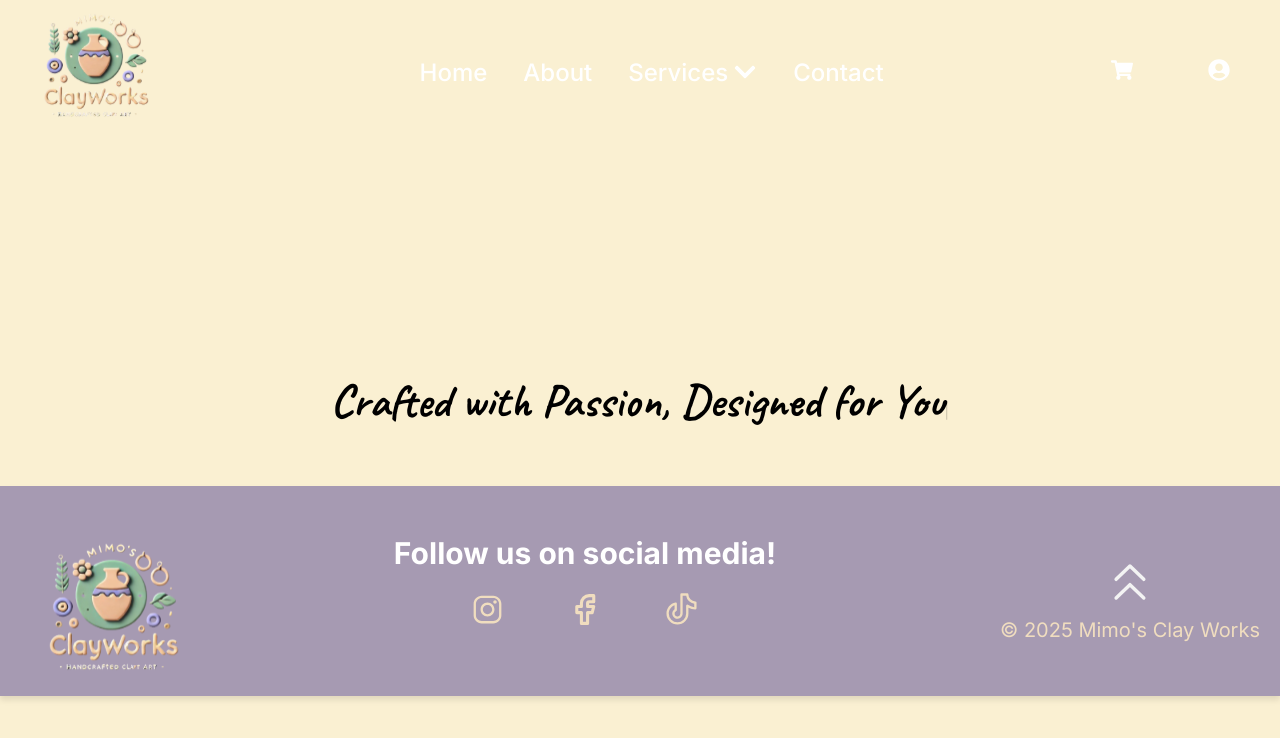
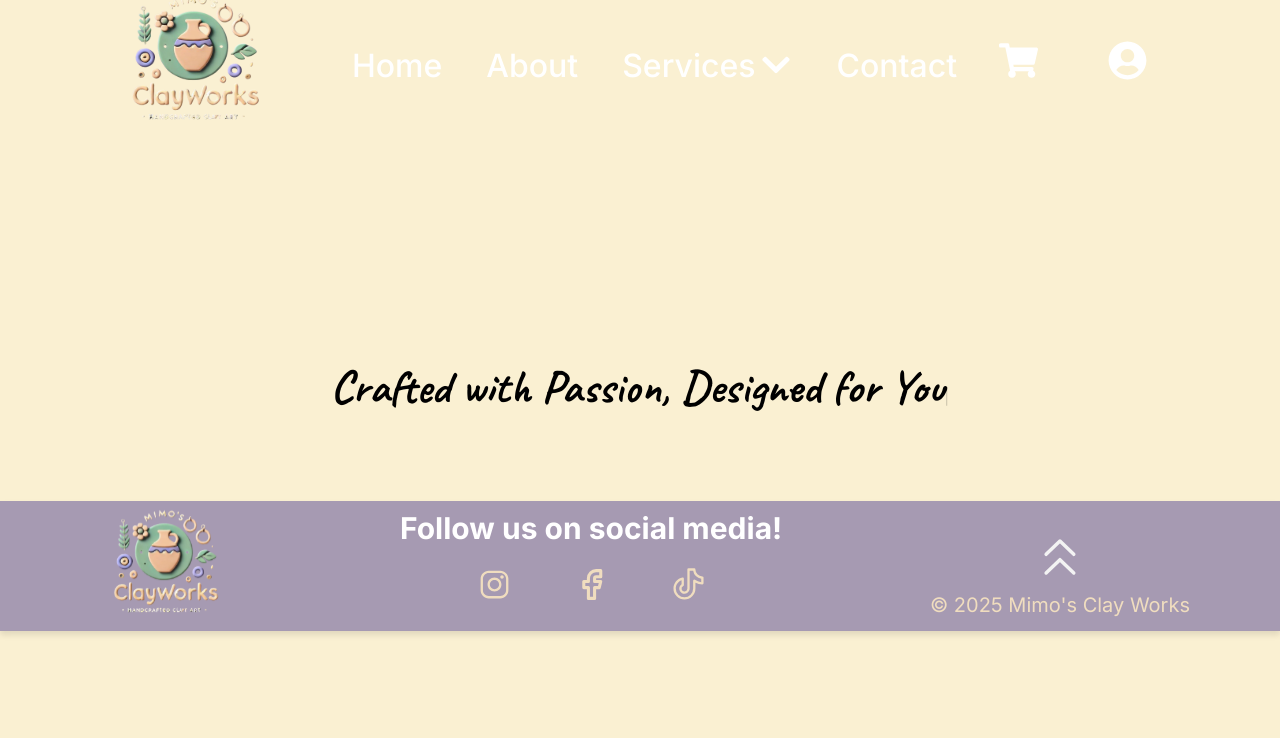
Before and after one commit to qamarser/mimo-claywrork-frontend, a React (Vite) app: page / in a window 1280 px wide. Shown: the top 738 px of the page. Built offline with nearby package versions, Linux system fonts and the light colour scheme; no server answers.

Commit message:
update the header and footer

```diff
--- a/src/about-contact/About.jsx
+++ b/src/about-contact/About.jsx
@@ -2,6 +2,7 @@ import React from 'react'
 import { useEffect, useState } from 'react'
 import './About.css'
 import Rectangle from "../assets/Rectangle.svg"
+import Contact from './Contact'
 
 
 const About = () => {
@@ -28,9 +29,11 @@ const About = () => {
 
      <div className='rectangle'>
       <img src={Rectangle} alt='rectangle' />
+
      </div>
+     <contact/>
+    </div>
 
-    </div>
   )
 }
 
--- a/src/servecies page/Servecies.jsx
+++ b/src/servecies page/Servecies.jsx
@@ -41,7 +41,7 @@ const CategoryList = () => {
     <div className="category-container">
       {categories.map((category) => (
         <div key={category._id} className="category-section">
-          <h1 className="category-title">{category.name}</h1>
+          <h1 className="category-title" id={category.name}  >{category.name}</h1>
           <div className="products-grid">
             {Array.isArray(productsByCategory[category._id]) ? (
               productsByCategory[category._id].map((product) => (
--- a/src/styling css/Footer.css
+++ b/src/styling css/Footer.css
@@ -4,52 +4,25 @@
 }
 .footer{
   background-color: #A69AB2;
-  /* padding: 5px 20px; */
-  padding: 20px 0px;
+  padding: 5px 20px;
   box-shadow: 0px 4px 6px rgba(0, 0, 0, 0.1);
-  text-align: center;
-  box-sizing: border-box;
+  position: relative;
+  margin-top: 15px;
 }
 
-/* .footer-container{
+.footer-container{
   display: flex;
   justify-content: space-between;
   align-items: center;
   max-width: 1100px;
   height: 120px;
   margin: auto;
-  /* box-sizing: border-box; */
-    /* flex-wrap: wrap; */
-/* } */
+}
 
-.footer-container {
-    display: flex;
-    justify-content: space-between;
-    align-items: center;
-    /* width: 100%;
-    max-width: 100%;
-    height: auto; */
-    padding: 0 20px;
-    /* box-sizing: border-box; */
-    flex-wrap: wrap;
-}
- .logo{
-  height: 150px;
-  max-width: 150px;
+.logo{
+  height: 192px;
   /* width: 237.66px; */
-  margin-top: 20px;
- }
-
- /* .logo{
-    height: 150px;
-    /* width: 237.66px; */
-     /* margin-top: 20px;
-    max-width: 150px;
-}  */
-
-.logo img {
-  width: 200px;
-  height: auto;
+  margin-top: 52px;
 }
 
 .footer-text{
@@ -108,207 +81,3 @@
   align-content: center;
   /* gap: 10px; */
 }
-
-
-/*{
-    font-family: "Inter", serif;
-
-}
-.footer {
-    background-color: #A69AB2;
-    padding: 20px 0px;
-    box-shadow: 0px 4px 6px rgba(0, 0, 0, 0.1); */
-    /* position: relative;
-    margin-top: 15px;
-    width: 100vw;
-    overflow-x: hidden; */
-    /* text-align: center;
-    box-sizing: border-box;
-} */
-
-
-/* .footer-container {
-    display: flex;
-    justify-content: space-between;
-    align-items: center;
-    width: 100%;
-    max-width: 100%;
-    height: auto;
-    padding: 0 20px;
-    box-sizing: border-box;
-    flex-wrap: wrap;
-} */
-
-/* .footer-container {
-  display: flex;
-  flex-direction: row;
-  align-items: center;
-  justify-content: space-between;
-  max-width: 1200px;
-  margin: 0 auto;
-  padding: 0 20px;
-}
-
-
-/* .logo{
-    height: 150px;
-    /* width: 237.66px; */
-    /* margin-top: 20px;
-    max-width: 150px;
-} */
-
-/* .logo img {
-  width: 100px;
-  height: auto;
-}
-
-.footer-text{
-    color: white;
-    font-weight: bold;
-    /* font-size: 31px; */
-    /* text-align: center;
-    font-size: 1.2em;
-    margin-bottom: 10px;
-}
-
-.footer-icons{
-    display: flex;
-    gap: 15px;
-}
-
-.icon{
-    color:#F0DDBF ; */
-    /* font-size: 40px; */
-    /* font-size: 1.5em;
-    cursor: pointer;
-}
-.btn{
-    border: none;
-    background:none;
-    cursor: pointer;
-}  */
-
-/* .back-to-top{
-    height: 75px;
-    width: 77px;
-} */
-
-/* .back-to-top-button{
-    height: 65px;
-} */
-
-/* .back-to-top-button img {
-    /* height: 50px;
-    width: auto; */
-    /* width: 30px;
-    height: auto;
-    cursor: pointer;
-}
-
-
-.footer-copyright{
-    color: #F0DDBF; */
-    /* font-size: 20px; */
-    /* font-size: 0.9em;
-    text-align: center;
-}
-
-.middle{
-    display: flex;
-    flex-direction: column;
-    align-items: center;
-    align-content: center;
-    gap: 30px;
-
-      margin: 20px 0;
-
-}
-
-.right{
-    display: flex;
-    flex-direction: column;
-    align-items: center;
-    align-content: center;
-    /* gap: 10px; */
-/* } */
-
-  /* tablet */
-/* @media (max-width: 1024px) {
-    .footer-container {
-      flex-direction: column;
-      text-align: center;
-      padding: 15px;
-      gap: 25px;
-    }
-
-
-    .logo {
-      height: 100px;
-      max-width: 120px;
-      margin: 0 auto;
-    }
-
-    .footer-text {
-      font-size: 22px;
-      margin: 15px 0;
-    }
-
-    .footer-icons {
-      justify-content: center;
-    }
-
-    .icon {
-      font-size: 28px;
-    }
-
-    .right {
-      margin-top: 20px;
-    }
-  }
-
-
-
-  /* mobile */
-/* @media (max-width: 768px) {
-    .footer {
-      padding: 15px 10px;
-    }
-    .footer-container {
-      padding: 0 10px;
-    }
-
-
-    .footer-container {
-      flex-direction: column;
-      text-align: center;
-      gap: 25px;
-    }
-
-    .logo {
-      height: 133px;
-      max-width: 197px;
-      margin: 0 auto;
-    }
-
-    .footer-text {
-      font-size: 18px;
-      margin: 10px 0;
-    }
-
-    .footer-icons {
-      justify-content: center;
-    }
-
-    .icon {
-      font-size: 24px;
-    }
-
-    .footer-copyright {
-      font-size: 16px;
-      margin-top: 15px;
-    }
-
-    .back-to-top-button {
-      height: 50px;
-    }
-  }  */
--- a/src/styling css/Navbar.css
+++ b/src/styling css/Navbar.css
@@ -1,75 +1,54 @@
 *{
+  margin: 0;
   font-family: "Inter", serif;
 }
+/* general Navbar styling */
 .navbar {
-  /* padding: 15px 30px; */
-  /* position: sticky; */
-  /* top: 0; */
-  width: 100vw;
+    background-color: #A69AB2;
+    padding: 5px 20px;
+    box-shadow: 0px 4px 6px rgba(0, 0, 0, 0.1);
     position: relative;
-  box-sizing: border-box;
-  /* z-index: 1000; */
-  /* box-shadow: 0px 2px 10px rgba(0, 0, 0, 0.1); */
 }
 
-/* Navbar Container */
-.container {
+
+.container{
     display: flex;
     justify-content: space-between;
     align-items: center;
-  /* max-width: 1200px; */
-  max-width: 100%;
-  padding: 0 20px;
-  box-sizing: border-box;
-  /* margin: 0 auto; */
+    max-width: 1100px;
+    height: 120px;
+    margin: auto;
 }
 
-
-/* .navbar {
-  width: 100vw;
-  position: relative;
-  box-sizing: border-box;
-  overflow-x: hidden;
-} */
-
-.navbar:not(.hero-section-navbar) {
-  background-color: #A69AB2;
-  box-shadow: 0px 4px 6px rgba(0, 0, 0, 0.1);
-}
-
-/* .container {
-  display: flex;
-  justify-content: space-between;
-  align-items: center;
-  width: 100%;
-  max-width: 100%;
-  height: 120px;
-  padding: 0 20px;
-  box-sizing: border-box;
-} */
-
-.logo-img img {
+.logo img{
     height: 140px;
 }
 
-.nav-links {
+.nav-links{
     list-style: none;
     display: flex;
     gap: 20px;
-  flex-wrap: wrap;
-  justify-content: center;
 }
 
-.nav-links li {
+.nav-links li{
     position: relative;
 }
+
+/* .nav-links a{
+    text-decoration: none;
+    color: white;
+    font-weight: 500;
+    padding: 8px 12px;
+    transition: color 0.3s ease;
+} */
+
 
 .nav-links a, .dropbtn {
   text-decoration: none;
   color: white;
   font-weight: 500;
-  font-size: 24px;
-  padding: 6px 8px;
+  font-size: 32px;
+  padding: 8px 12px;
   transition: color 0.3s ease;
   background: none;
   border: none;
@@ -77,314 +56,54 @@
   display: flex;
   align-items: center;
   gap: 5px;
-  white-space: nowrap;
-  transition: color 0.3s ease-in-out;
-}
-
-
-
-/* Navigation Links */
-/* .nav-links {
-  display: flex;
-  list-style: none;
-  gap: 25px;
-} */
-
-/* .nav-links li {
-  position: relative;
-} */
-
-/* .nav-links a {
-  text-decoration: none;
-  font-size: 18px;
-  color: white;
-  font-weight: 500;
-  transition: color 0.3s ease-in-out;
-} */
-
-.nav-links a:hover {
-  color: #f5d3f0;
-}
-
-/* Dropdown */
-/* .dropdown {
-  cursor: pointer;
-}
-
-.dropdown a {
-  display: flex;
-  align-items: center;
-  gap: 5px;
-} */
-
-.dropdown-content {
-  display: none;
-  position: absolute;
-  background-color: white;
-  top: 35px;
-  left: 0;
-  min-width: 150px;
-  border-radius: 5px;
-  box-shadow: 0px 4px 10px rgba(0, 0, 0, 0.2);
-  flex-direction: column;
-  padding: 10px;
-}
-
-.dropdown-content a {
-  color: #333;
-  padding: 8px 12px;
-  display: block;
-  transition: background 0.3s ease;
-}
-
-.dropdown-content a:hover {
-  background-color: #f3f3f3;
-}
-
-.dropdown:hover .dropdown-content {
-  display: block;
-}
-
-/* Dropdown Icon */
-.dropdown-icon {
-  transition: transform 0.3s ease-in-out;
-}
-
-.rotated {
-  transform: rotate(180deg);
-}
-
-/* Icons (Cart & Profile) */
-.icons {
-  display: flex;
-  gap: 15px;
-}
-
-.icons button {
-  background: none;
-  border: none;
-  font-size: 22px;
-  cursor: pointer;
-  color: white;
-  transition: color 0.3s ease;
-}
-
-.icons button:hover {
-  color: #f5d3f0;
-}
-
-/* Mobile Menu Button */
-.menu-toggle {
-  display: none;
-  background: none;
-  border: none;
-  font-size: 28px;
-  color: white;
-  cursor: pointer;
-}
-
-/* Responsive Design */
-@media (max-width: 1024px) {
-  .nav-links {
-      gap: 20px;
-  }
-
-  .nav-links a {
-      font-size: 16px;
-  }
-}
-
-@media (max-width: 768px) {
-  .menu-toggle {
-      display: block;
-  }
-
-  .nav-links {
-      display: none;
-      flex-direction: column;
-      position: absolute;
-      top: 70px;
-      left: 0;
-      width: 100%;
-      background-color: #b5a2b6;
-      padding: 20px 0;
-      text-align: center;
-      gap: 15px;
-  }
-
-  .nav-links.open {
-      display: flex;
-  }
-
-  .dropdown-content {
-      position: static;
-      box-shadow: none;
-      background: none;
-      padding: 0;
-  }
-
-  .dropdown-content a {
-      color: white;
-      padding: 8px;
-  }
-}
-
-
-
-
-/* *{
-  margin: 0;
-  font-family: "Inter", serif;
-}
-
-.navbar {
-  width: 100vw;
-  position: relative;
-  overflow-x: hidden;
-  box-sizing: border-box;
-}
-
-.navbar:not(.hero-section-navbar) {
-  background-color: #A69AB2;
-  box-shadow: 0px 4px 6px rgba(0, 0, 0, 0.1);
-}
-
-.container {
-  display: flex;
-  justify-content: space-between;
-  align-items: center;
-  width: 100%;
-  max-width: 100%;
-  height: 120px;
-  padding: 0 20px;
-  box-sizing: border-box;
-}
-
-.logo-img img {
-  height: 140px;
-}
-
-.nav-links {
-  list-style: none;
-  display: flex;
-  gap: 10px;
-  flex-wrap: wrap;
-  justify-content: center;
-}
-
-.nav-links li {
-  position: relative;
-}
-
-.nav-links a, .dropbtn {
-  text-decoration: none;
-  color: white;
-  font-weight: 500;
-  font-size: 24px;
-  padding: 6px 8px;
-  transition: color 0.3s ease;
-  background: none;
-  border: none;
-  cursor: pointer;
-  display: flex;
-  align-items: center;
-  gap: 5px;
-  white-space: nowrap;
 }
 
 .nav-links a:hover, .dropbtn:hover {
   color: #f0e6ff;
 }
 
+/* dropdown menu */
 .dropdown {
     position: relative;
 }
 
-.dropdown-icon {
+/* dropdown btn */
+/* .dropbtn{
+    display:flex;
+    align-items: center;
+    gap: 5px;
+    cursor: pointer;
+    position: relative;
+} */
+
+/* Dropdown arrow icon */
+.dropdown-icon{
     transition: transform 0.3s ease;
 }
 
+/* rotate the arrow on hover */
+/* .dropdown:hover .dropdown-icon{
+    transform: rotate(180deg);
+} */
+
+/* Rotate the arrow dynamically */
 .rotated {
   transform: rotate(180deg);
 }
 
-.dropdown-content {
-  position: absolute;
-  margin: 0;
-  font-family: "Inter", serif;
+/* extra text ap */
+/* .dropbtn .extra-text {
+    display: none;
+    font-size: 12px;
+    font-style: italic;
   }
 
-.navbar {
-    width: 100vw;
-    position: relative;
-    overflow-x: hidden;
-    box-sizing: border-box;
-}
+  .dropdown:hover .dropbtn .extra-text {
+    display:inline;
+  } */
 
-.navbar:not(.hero-section-navbar) {
-    background-color: #A69AB2;
-    box-shadow: 0px 4px 6px rgba(0, 0, 0, 0.1);
-}
 
-.container {
-    display: flex;
-    justify-content: space-between;
-    align-items: center;
-    width: 100%;
-    max-width: 100%;
-    height: 120px;
-    padding: 0 20px;
-    box-sizing: border-box;
-}
-
-.logo-img img {
-    height: 140px;
-}
-
-.nav-links {
-    list-style: none;
-    display: flex;
-    gap: 10px;
-    flex-wrap: wrap;
-    justify-content: center;
-}
-
-.nav-links li {
-    position: relative;
-}
-
-.nav-links a, .dropbtn {
-  text-decoration: none;
-  color: white;
-  font-weight: 500;
-  font-size: 24px;
-  padding: 6px 8px;
-  transition: color 0.3s ease;
-  background: none;
-  border: none;
-  cursor: pointer;
-  display: flex;
-  align-items: center;
-  gap: 5px;
-  white-space: nowrap;
-}
-
-.nav-links a:hover, .dropbtn:hover {
-  color: #f0e6ff;
-}
-
-.dropdown {
-    position: relative;
-}
-
-.dropdown-icon {
-    transition: transform 0.3s ease;
-}
-
-.rotated {
-  transform: rotate(180deg);
-}
-
+/* Dropdown Content */
 .dropdown-content {
   position: absolute;
   background: #FAF0D2;
@@ -397,7 +116,17 @@
   display: flex;
   flex-direction: column;
   padding: 5px 0;
+    /* display: none;
+    position: absolute;
+    background: #FAF0D2;
+    min-width: 150px;
+    box-shadow: 0px 4px 6px rgba(0, 0, 0, 0.1);
+    border-radius: 5px;
+    top: 100%;
+    left: 0;
+    z-index: 100; */
   }
+
 
 .dropdown-content a {
     color: black;
@@ -411,6 +140,14 @@
     color: black;
   }
 
+
+/* Show dropdown menu on hover
+.dropdown:hover .dropdown-content {
+  display: block;
+} */
+
+
+/* Icons */
 .icons {
     display: flex;
     gap: 10px;
@@ -424,6 +161,8 @@
     color: white;
   }
 
+
+/* Mobile Menu */
 .menu-toggle {
     display: none;
     font-size: 24px;
@@ -433,51 +172,9 @@
     cursor: pointer;
   }
 
-Tablet Design
-@media (max-width: 1024px) {
-    .container {
-      padding: 0 15px;
-    }
 
-    .nav-links {
-      gap: 15px;
-    }
-
-    .nav-links a, .dropbtn {
-      font-size: 22px;
-    }
-
-    .icons button {
-      font-size: 34px;
-    }
-
-    .logo-img img {
-      height: 120px;
-    }
-}
-
-/* Mobile Design */
-/* @media (max-width: 768px) { */
-    /* .container {
-      padding: 0 10px;
-      height: auto;
-      flex-wrap: wrap;
-      gap: 10px;
-    }
-
-    .logo-img img {
-      height: 80px;
-    }
-
-    .nav-links {
-      gap: 8px;
-    }
-
-    .nav-links a, .dropbtn {
-      font-size: 18px;
-      padding: 4px 6px;
-    }
-
+  /* Responsive Design */
+@media (max-width: 768px) {
     .nav-links {
       display: none;
       flex-direction: column;
@@ -500,4 +197,4 @@ Tablet Design
     .menu-toggle {
       display: block;
     }
-} */
+  }
```
Also changed, not shown: src/components/Navbar.jsx (+7 -6 lines). Lines whose indentation alone changed are shown as unchanged.
